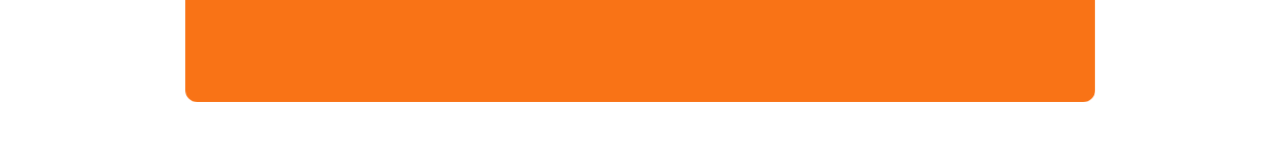
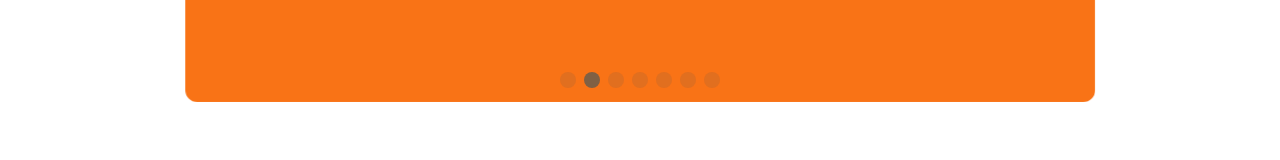
Before and after one commit to jhigger/niuvaka-trust, a Next.js app: page / in a window 1280 px wide. Shown: the part 5121-5281 px from the top of the page. Built offline with nearby package versions, Linux system fonts and the light colour scheme.

Commit message:
feat: add pagination

```diff
--- a/src/components/Carousel.tsx
+++ b/src/components/Carousel.tsx
@@ -1,7 +1,13 @@
 import { ChevronLeft, ChevronRight } from "lucide-react";
 import "swiper/css";
 import "swiper/css/navigation";
-import { Autoplay, EffectCoverflow, Navigation } from "swiper/modules";
+import "swiper/css/pagination";
+import {
+  Autoplay,
+  EffectCoverflow,
+  Navigation,
+  Pagination,
+} from "swiper/modules";
 import { Swiper, SwiperSlide } from "swiper/react";
 import { cn } from "~/lib/utils";
 
@@ -24,7 +30,7 @@ const Carousel = () => {
         effect="coverflow"
         grabCursor={true}
         loop={true}
-        modules={[EffectCoverflow, Navigation, Autoplay]}
+        modules={[EffectCoverflow, Navigation, Autoplay, Pagination]}
         navigation={{
           nextEl: ".swiper-button-next",
           prevEl: ".swiper-button-prev",
@@ -34,6 +40,17 @@ const Carousel = () => {
         className="relative h-[40vw] w-full"
         autoplay={{
           delay: 5000,
+        }}
+        pagination={{
+          clickable: true,
+          renderBullet: function (index, className) {
+            return (
+              '<span class="' +
+              className +
+              ' !bg-coffee-400 !size-4">' +
+              "</span>"
+            );
+          },
         }}
       >
         {colors.map((color) => (
```
